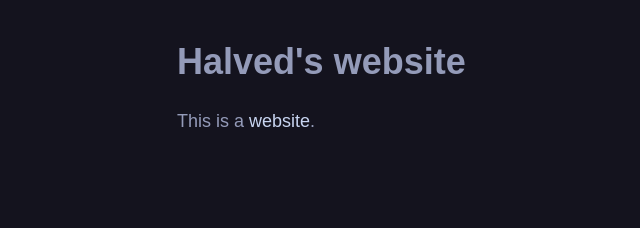
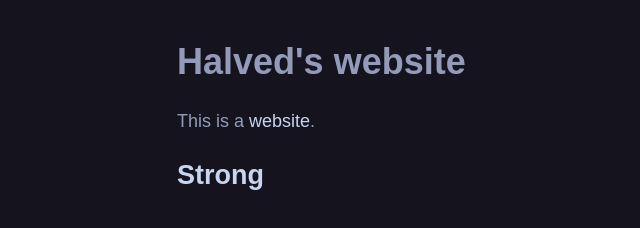
Before and after one commit to malpeser/pages, a plain HTML site: page index.html in a window 1280 px wide. Shown: the whole page, without its empty margins (138-778 px from the left). Drawn offline with Linux system fonts and the light colour scheme; a web font is replaced by a local one.

Commit message:
Update index.html

```diff
--- a/index.html
+++ b/index.html
@@ -12,5 +12,6 @@
       <h1>Halved's website</h1>
     </header>
     <p>This is a <bold>website</bold>.</p>
+    <h2><strong>Strong</strong></h2>
   </body>
 </html>
```
